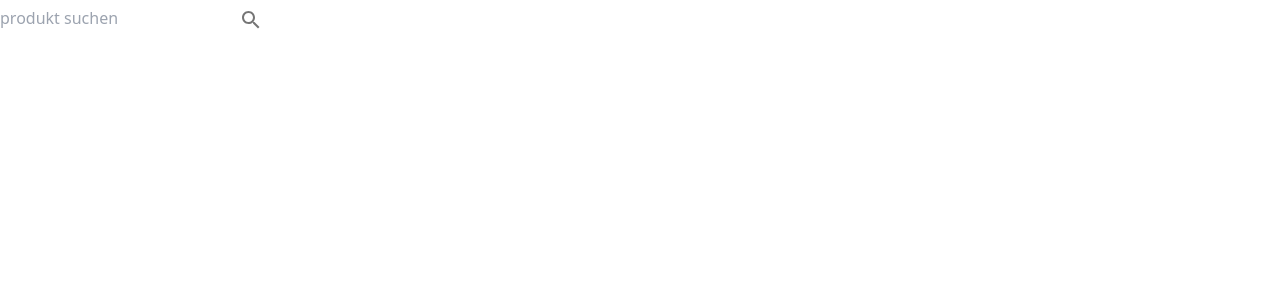
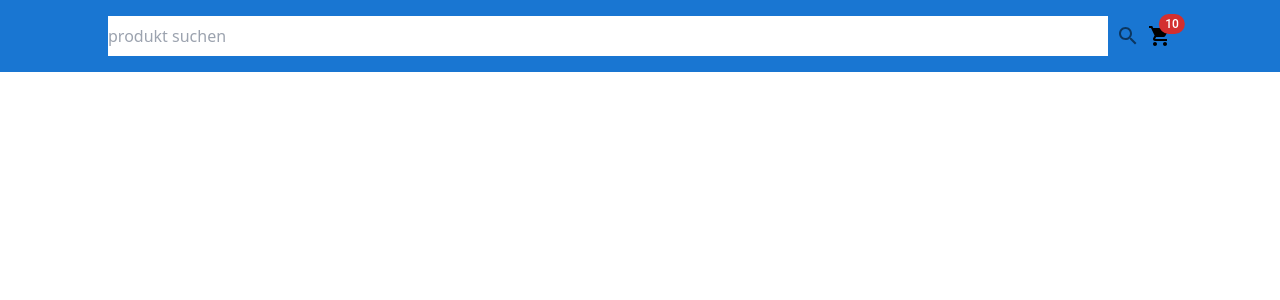
Before and after one commit to ledemkam/vite-front-ecoomerce, a React (Vite) app: page / in a window 1280 px wide. Shown: the top 300 px of the page. Built offline with nearby package versions, Linux system fonts and the light colour scheme.

Commit message:
feat(layout): header-setup

```diff
--- a/src/App.tsx
+++ b/src/App.tsx
@@ -1,12 +1,15 @@
-import ProductSearch from "features/product/search-products/ui/ProductSearch"
+import Header from "common/layout/Header"
 
 const onSubmit = (search: string) => {
   console.log(search)
+
 }
+
+const cartcount = 10
 
 const App = () => {
   return (
-    <ProductSearch onSubmit={onSubmit} />
+    <Header onSubmit={onSubmit} cartcount={cartcount} />
   )
 }
 export default App
--- /dev/null
+++ b/src/common/layout/Header/Header.tsx
@@ -0,0 +1,24 @@
+import CartCount from 'features/cart/display-cart-count/ui/CartCount';
+import ProductSearch from 'features/product/search-products/ui/ProductSearch';
+import type { ReactElement } from 'react';
+
+type Props = {
+  onSubmit: (search: string) => void;
+  cartcount: number;
+
+};
+
+
+const Header = ({ onSubmit, cartcount }: Props): ReactElement => {
+return (
+ <header className='flex flex-col justify-center bg-primary p-4 lg:flex-row-reverse lg:items-center'>
+    <div className='flex justify-end'>
+      <CartCount  cartCount={cartcount}/>
+    </div>
+    <div className='flex justify-center w-full lg:w-10/12'>
+       <ProductSearch onSubmit={onSubmit} />
+    </div>
+ </header>
+);
+};
+export default Header;
--- /dev/null
+++ b/src/common/layout/Header/index.tsx
@@ -0,0 +1 @@
+export {default} from './Header'
--- a/src/features/product/search-products/ui/ProductSearch/ProductSearch.tsx
+++ b/src/features/product/search-products/ui/ProductSearch/ProductSearch.tsx
@@ -19,7 +19,7 @@
       onSubmit(search)
   }
   return (
-    <form onSubmit={handleSubmit}>
+    <form onSubmit={handleSubmit} className="flex w-full">
         <input
             type="search"
             id="product-search"
@@ -28,6 +28,7 @@
             aria-label="produkt suchen"
             value={search}
             onChange={handleChange}
+            className="w-full"
         />
         <IconButton aria-label="Suchen" type="submit">
            <Search />
--- a/tailwind.config.ts
+++ b/tailwind.config.ts
@@ -3,7 +3,11 @@
 export default {
   content: ['./index.html', './src/**/*.{js,ts,jsx,tsx}'],
   theme: {
-    extend: {},
+    extend: {
+      colors: {
+        primary: " #1976d2"
+      }
+    },
   },
   plugins: [],
 } satisfies Config
```
